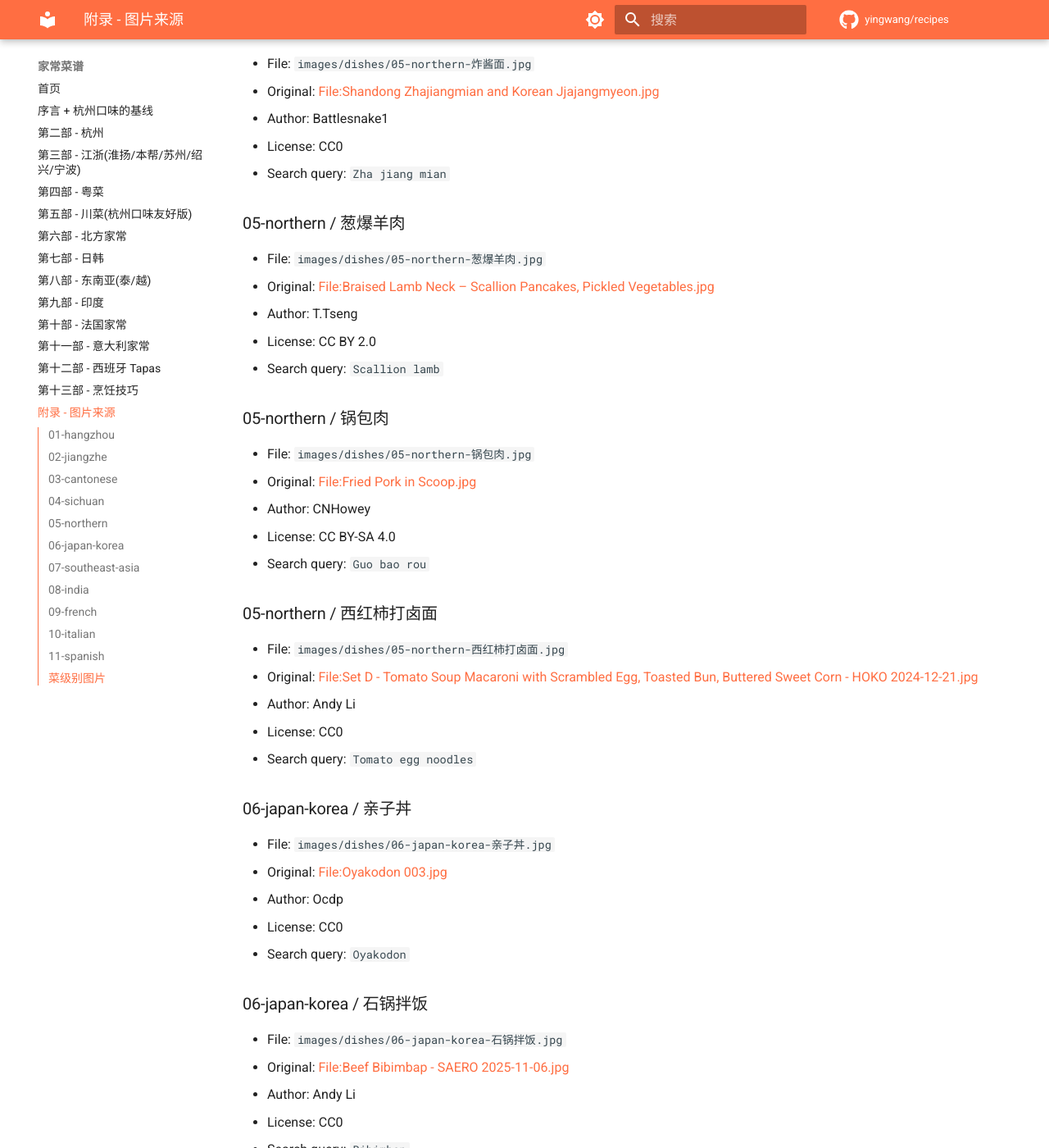
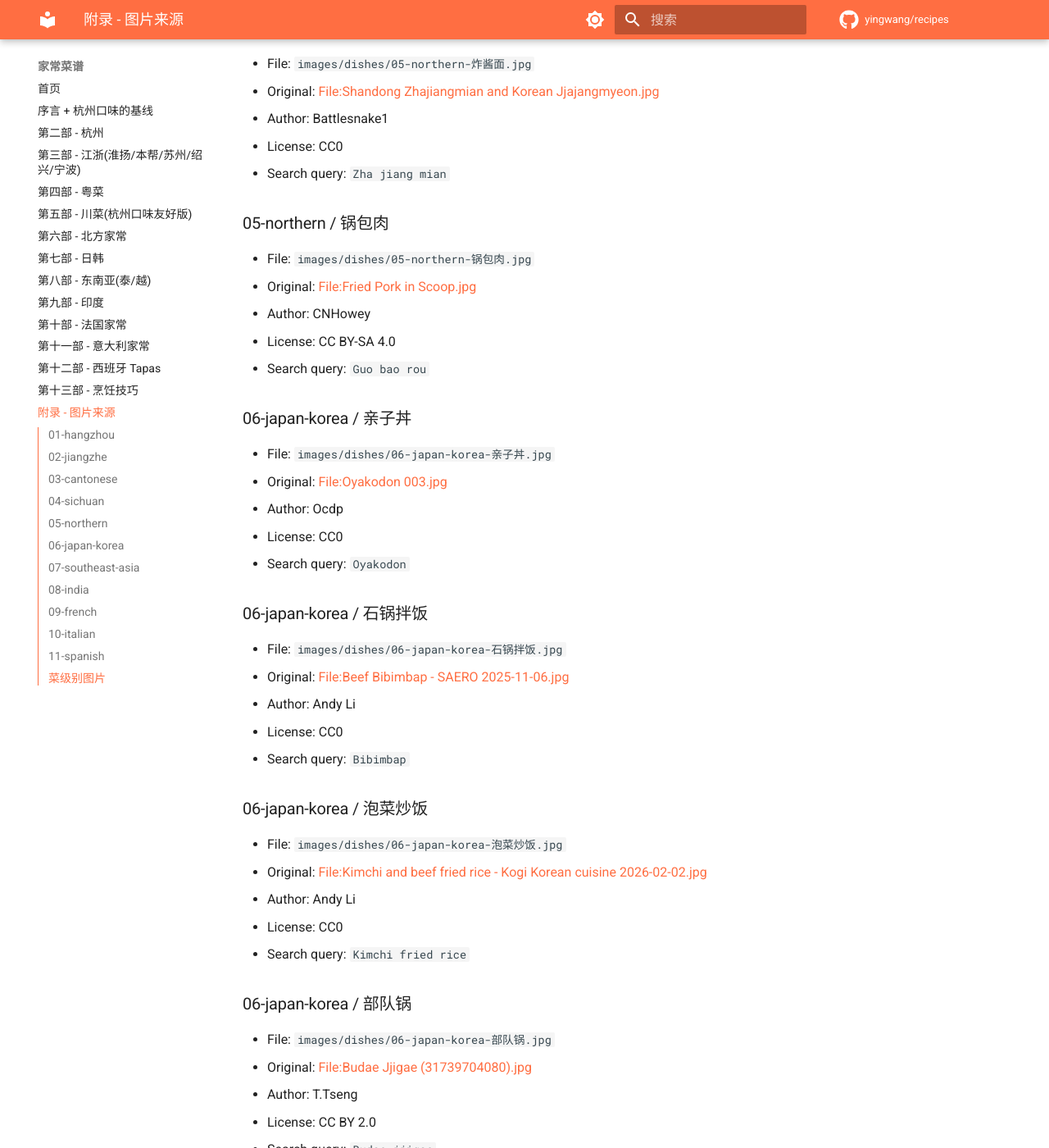
Before and after one commit to yingwang/recipes, an MkDocs documentation site: the page built from docs/images/CREDITS.md, in a window 1280 px wide and 1400 px high, scrolled down 5681 px. Shown: the whole window at 82% size. Built offline with MkDocs 1.6.1 and Material for MkDocs 9.7.7, drawn with Linux system fonts in a browser that asks for light colours; comment, search, counter and statistics services are not loaded; some of the changed text lies outside the part shown.

Commit message:
Delete 5 more low-quality dish images
Round 3 cleanup: Western braised lamb dinner mislabeled as 葱爆羊肉,
HK macaroni mislabeled as 西红柿打卤面, generic minestrone mislabeled
as 上汤娃娃菜, American Chinese pork-and-rice as 蒜泥白肉, UK
restaurant pancake as 韩式海鲜葱饼.

Visual verification via Read tool. Final dish image count: 75.

```diff
--- a/docs/images/CREDITS.md
+++ b/docs/images/CREDITS.md
@@ -188,14 +188,6 @@
 - License: CC0
 - Search query: `Zha jiang mian`
 
-### 05-northern / 葱爆羊肉
-
-- File: `images/dishes/05-northern-葱爆羊肉.jpg`
-- Original: [File:Braised Lamb Neck – Scallion Pancakes, Pickled Vegetables.jpg](https://commons.wikimedia.org/wiki/File:Braised_Lamb_Neck_–_Scallion_Pancakes,_Pickled_Vegetables.jpg)
-- Author: T.Tseng
-- License: CC BY 2.0
-- Search query: `Scallion lamb`
-
 ### 05-northern / 锅包肉
 
 - File: `images/dishes/05-northern-锅包肉.jpg`
@@ -203,14 +195,6 @@
 - Author: CNHowey
 - License: CC BY-SA 4.0
 - Search query: `Guo bao rou`
-
-### 05-northern / 西红柿打卤面
-
-- File: `images/dishes/05-northern-西红柿打卤面.jpg`
-- Original: [File:Set D - Tomato Soup Macaroni with Scrambled Egg, Toasted Bun, Buttered Sweet Corn - HOKO 2024-12-21.jpg](https://commons.wikimedia.org/wiki/File:Set_D_-_Tomato_Soup_Macaroni_with_Scrambled_Egg,_Toasted_Bun,_Buttered_Sweet_Corn_-_HOKO_2024-12-21.jpg)
-- Author: Andy Li
-- License: CC0
-- Search query: `Tomato egg noodles`
 
 ### 06-japan-korea / 亲子丼
 
@@ -243,14 +227,6 @@
 - Author: T.Tseng
 - License: CC BY 2.0
 - Search query: `Budae jjigae`
-
-### 06-japan-korea / 韩式煎饼
-
-- File: `images/dishes/06-japan-korea-韩式海鲜葱饼.jpg`
-- Original: [File:Spring onion pancake - Bibimbap Soho 2025-09-18.jpg](https://commons.wikimedia.org/wiki/File:Spring_onion_pancake_-_Bibimbap_Soho_2025-09-18.jpg)
-- Author: Andy Li
-- License: CC0
-- Search query: `Pajeon`
 
 ### 07-southeast-asia / 冬阴功汤
 
@@ -476,14 +452,6 @@
 - License: CC BY-SA 4.0
 - Search query: `Beef chow fun`
 
-### 03-cantonese / 上汤娃娃菜
-
-- File: `images/dishes/03-cantonese-上汤娃娃菜.jpg`
-- Original: [File:Simple vegetable soup 2009.jpg](https://commons.wikimedia.org/wiki/File:Simple_vegetable_soup_2009.jpg)
-- Author: Scott Teresi
-- License: CC BY-SA 2.0
-- Search query: `Baby cabbage broth`
-
 ### 03-cantonese / 煲仔饭
 
 - File: `images/dishes/03-cantonese-煲仔饭.jpg`
@@ -491,14 +459,6 @@
 - Author: Peachyeung316
 - License: CC BY-SA 4.0
 - Search query: `Claypot rice`
-
-### 04-sichuan / 蒜泥白肉
-
-- File: `images/dishes/04-sichuan-蒜泥白肉.jpg`
-- Original: [File:A Pork rib eye chops with beans and corn with garlic sauce from Diamond Restaurant.jpg](https://commons.wikimedia.org/wiki/File:A_Pork_rib_eye_chops_with_beans_and_corn_with_garlic_sauce_from_Diamond_Restaurant.jpg)
-- Author: Peachyeung316
-- License: CC BY-SA 4.0
-- Search query: `Pork garlic sauce`
 
 ### 04-sichuan / 凉拌口水鸡
 
```
Also changed, not shown: docs/chapters/03-cantonese.md (+0 -2 lines), docs/chapters/04-sichuan.md (+0 -2 lines), docs/chapters/05-northern.md (+0 -4 lines), docs/chapters/06-japan-korea.md (+0 -2 lines), docs/images/dishes/03-cantonese-上汤娃娃菜.jpg (deleted), docs/images/dishes/04-sichuan-蒜泥白肉.jpg (deleted), docs/images/dishes/05-northern-葱爆羊肉.jpg (deleted), docs/images/dishes/05-northern-西红柿打卤面.jpg (deleted), docs/images/dishes/06-japan-korea-韩式海鲜葱饼.jpg (deleted), 1 other file.
